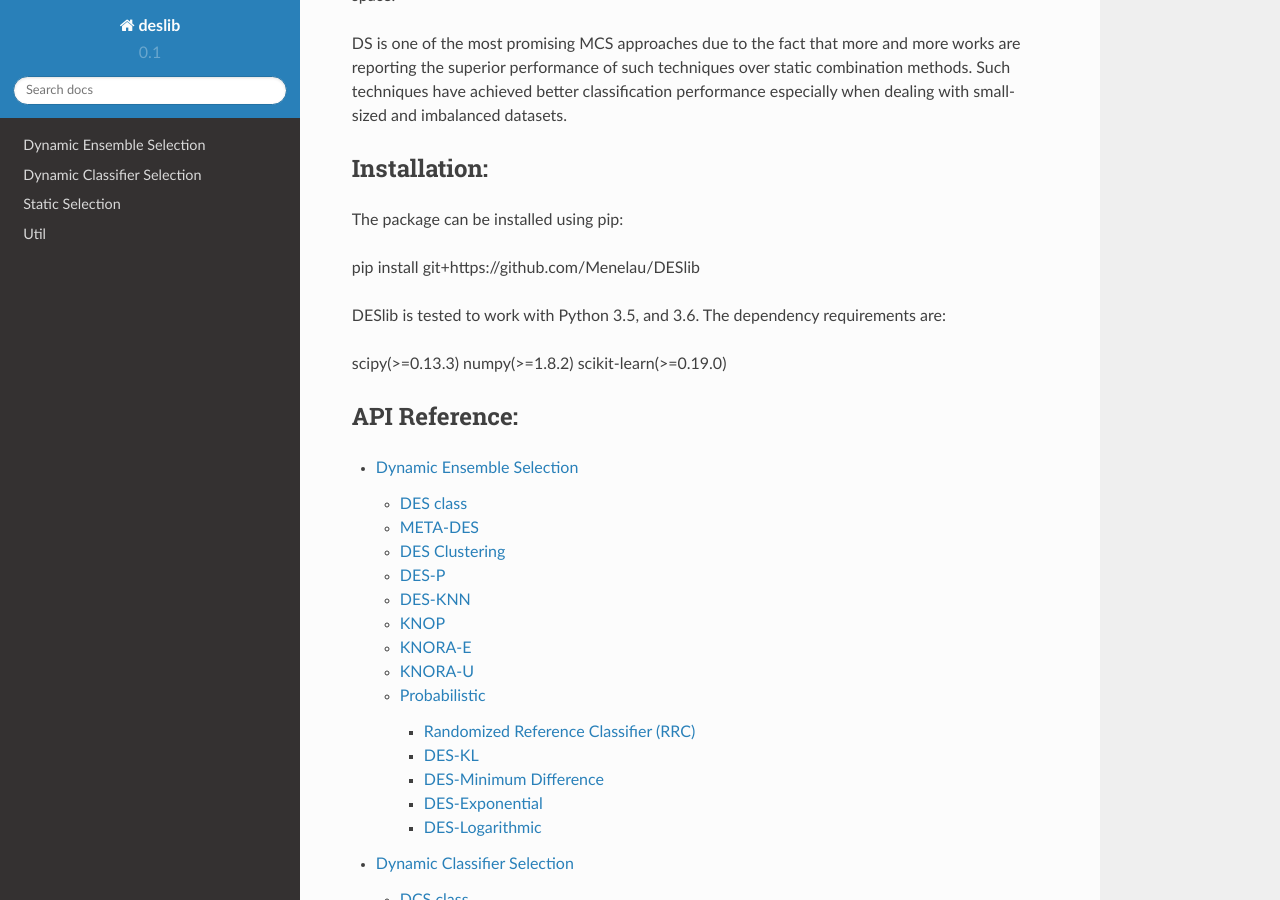
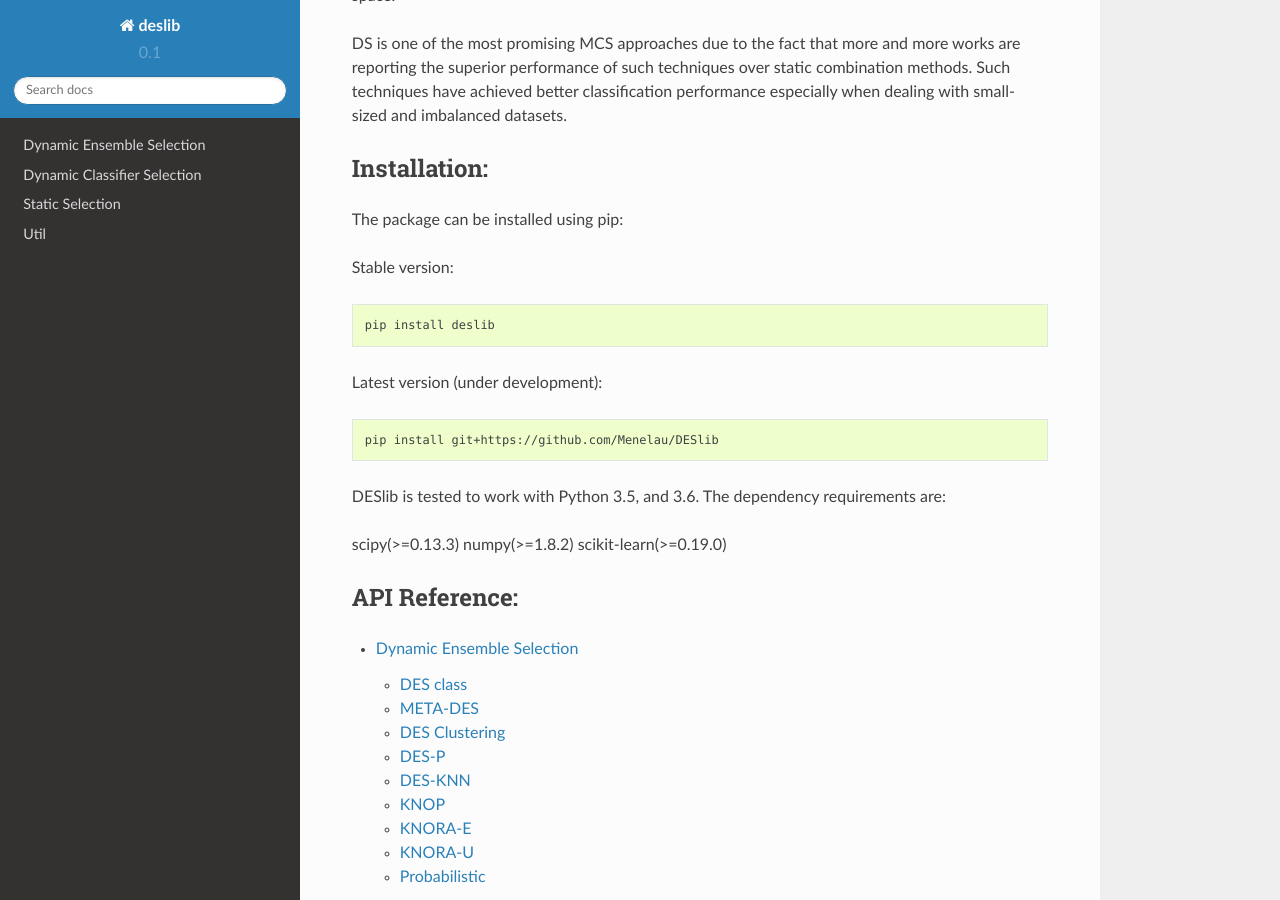
Before and after one commit to scikit-learn-contrib/DESlib, a Sphinx documentation site: the page built from docs/index.rst, in a window 1280 px wide and 900 px high, scrolled down 496 px. Built offline with Sphinx 7.4.7 and the Read the Docs theme 2.0.0, drawn with Linux system fonts in a browser that asks for light colours.

Commit message:
Updating installation instructions

```diff
--- a/docs/index.rst
+++ b/docs/index.rst
@@ -24,7 +24,17 @@ Installation:
 
 The package can be installed using pip:
 
-pip install git+https://github.com/Menelau/DESlib
+Stable version:
+
+.. code-block:: bash
+
+    pip install deslib
+
+Latest version (under development):
+
+.. code-block:: bash
+
+    pip install git+https://github.com/Menelau/DESlib
 
 DESlib is tested to work with Python 3.5, and 3.6. The dependency requirements are:
 
```
